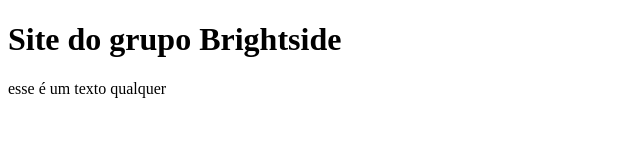
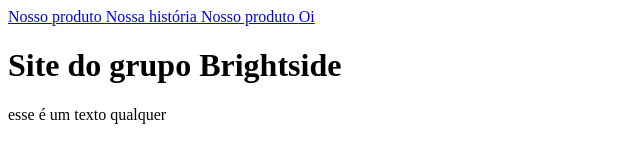
Before and after one commit to Brightside-1RA/Brightside-1RA.github.io, a plain HTML site: page index.html in a window 1280 px wide. Shown: the whole page, without its empty margins (0-640 px from the left). Drawn offline with Linux system fonts and the light colour scheme.

Commit message:
Update index.html

```diff
--- a/index.html
+++ b/index.html
@@ -1,5 +1,15 @@
 <!DOCTYPE html>
 <html>
+<head>
+<title>Sdot-Site da empresa</title>
+
+</head>
+
+<body>
+  <a href=#produto> Nosso produto </a>
+  <a href=#empresa> Nossa história </a>
+  <a href=#funcionários> Nosso produto </a>
+  <a href=https://www.colegiomodulo.com.br/>Oi</a>
 <body>
 
 <h1>Site do grupo Brightside</h1>
```
